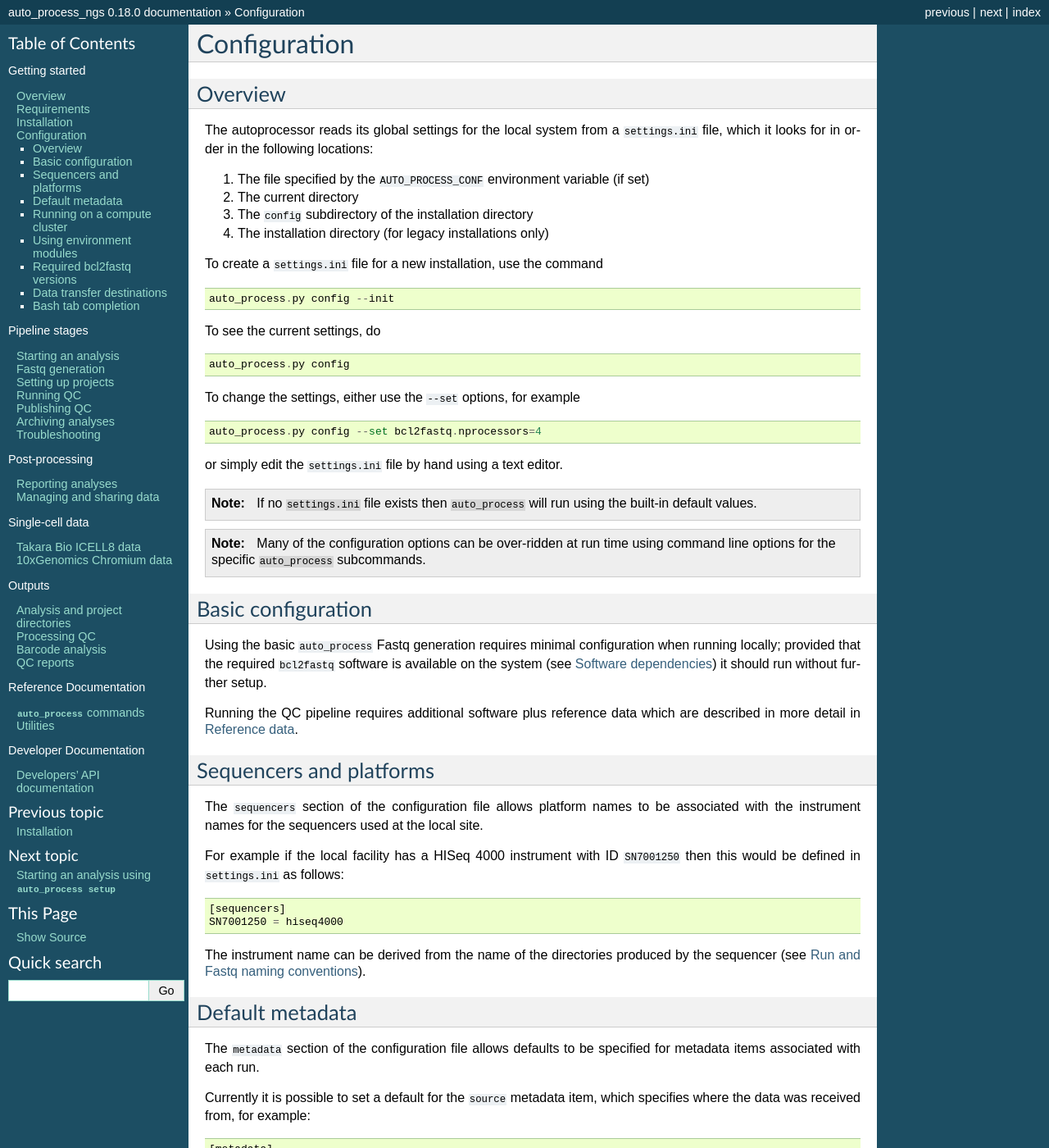
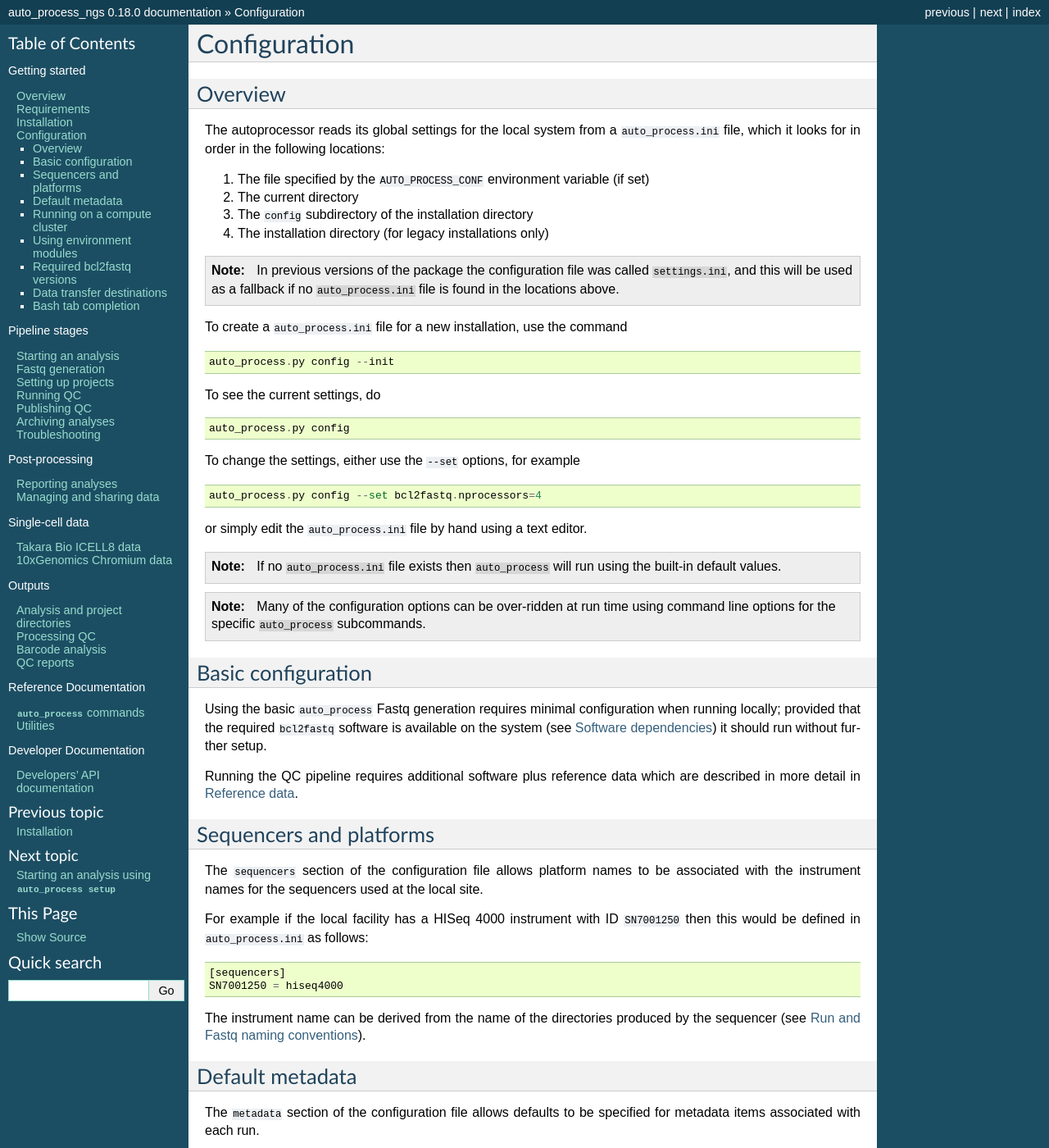
Before and after one commit to fls-bioinformatics-core/auto_process_ngs, a Sphinx documentation site: the page built from docs/source/configuration.rst, in a window 1280 px wide and 1400 px high. Shown: the whole window at 82% size. Built offline with Sphinx 7.4.7, drawn with Linux system fonts in a browser that asks for light colours; some of the changed text lies outside the part shown.

Commit message:
Update the documentation to refer to 'auto_process.ini' rather than 'settings.ini'.

```diff
--- a/docs/source/configuration.rst
+++ b/docs/source/configuration.rst
@@ -10,7 +10,7 @@ Overview
 --------
 
 The autoprocessor reads its global settings for the local system from a
-``settings.ini`` file, which it looks for in order in the following
+``auto_process.ini`` file, which it looks for in order in the following
 locations:
 
 1. The file specified by the ``AUTO_PROCESS_CONF`` environment
@@ -19,7 +19,14 @@ locations:
 3. The ``config`` subdirectory of the installation directory
 4. The installation directory (for legacy installations only)
 
-To create a ``settings.ini`` file for a new installation, use the command
+.. note::
+
+   In previous versions of the package the configuration file was
+   called ``settings.ini``, and this will be used as a fallback if
+   no ``auto_process.ini`` file is found in the locations above.
+
+To create a ``auto_process.ini`` file for a new installation, use the
+command
 
 ::
 
@@ -38,12 +45,12 @@ To change the settings, either use the ``--set`` options, for example
 
     auto_process.py config --set bcl2fastq.nprocessors=4
 
-or simply edit the ``settings.ini`` file by hand using a text editor.
+or simply edit the ``auto_process.ini`` file by hand using a text editor.
 
 
 .. note::
 
-   If no ``settings.ini`` file exists then ``auto_process`` will run
+   If no ``auto_process.ini`` file exists then ``auto_process`` will run
    using the built-in default values.
 
 .. note::
@@ -77,7 +84,7 @@ platform names to be associated with the instrument names for the
 sequencers used at the local site.
 
 For example if the local facility has a HISeq 4000 instrument
-with ID ``SN7001250`` then this would be defined in ``settings.ini``
+with ID ``SN7001250`` then this would be defined in ``auto_process.ini``
 as follows:
 
 ::
@@ -172,7 +179,7 @@ dynamically modify the user's environment. They can be especially useful to
 provide access to multiple versions of the same software package, and to
 manage conflicts between packages.
 
-The ``[modulefiles]`` section in ``settings.ini`` allows specific module
+The ``[modulefiles]`` section in ``auto_process.ini`` allows specific module
 files to be loaded before a specific step, for example::
 
     [modulefiles]
@@ -213,7 +220,7 @@ Required bcl2fastq versions
 
 Different versions of Illumina's ``bcl2fastq`` software can be specified
 both as a default and dependent on the sequencer platform, by setting the
-appropriate parameters in the ``settings.ini`` file.
+appropriate parameters in the ``auto_process.ini`` file.
 
 The ``[bcl2fastq]`` directive specifies the defaults to use for all
 platforms in the absence of more specific settings, for example::
--- a/docs/source/using/make_fastqs.rst
+++ b/docs/source/using/make_fastqs.rst
@@ -390,7 +390,7 @@ the reads from all lanes that the sample appeared in will be
 combined into the same Fastq file.
 
 The default lane splitting behaviour can be controlled via the
-configuration options in the ``settings.ini`` file (see
+configuration options in the ``auto_process.ini`` file (see
 :doc:`configuration <../configuration>`).
 
 .. note::
--- a/docs/source/using/report.rst
+++ b/docs/source/using/report.rst
@@ -136,8 +136,8 @@ joined by underscores.
 
 Commonly used sets of fields can be made into "templates", which
 can be defined in the ``reporting_templates`` section of the
-``settings.ini`` configuration file and then specified using the
-``--templates`` option of the ``report`` command.
+``auto_process.ini`` configuration file and then specified using
+the ``--templates`` option of the ``report`` command.
 
 .. note::
 
```
Also changed, not shown: docs/source/requirements.rst (+5 -5 lines), docs/source/single_cell/icell8.rst (+4 -4 lines).
